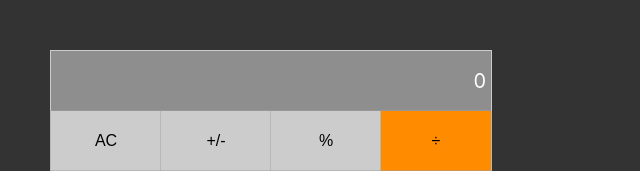
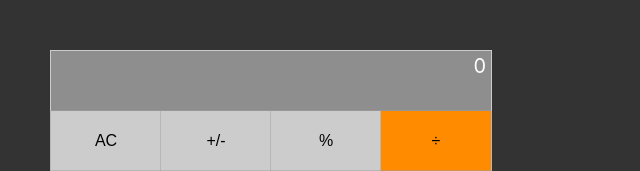
Before and after one commit to everinurmind/Math-Magicians, a React (Create React App) app: page /calculator in a window 1280 px wide. Shown: the top 171 px of the page, without its empty margins (0-640 px from the left). Built offline with nearby package versions, Linux system fonts and the light colour scheme.

Commit message:
Add operation on display

```diff
--- a/src/components/Calculator.js
+++ b/src/components/Calculator.js
@@ -18,6 +18,7 @@ function Calculator() {
   return (
     <div className="calculator">
       <Display value={calculatorState.next || calculatorState.total || '0'} />
+      <Display value={calculatorState.operation || ''} />
       <div className="keypad">
         <div className="row">
           <button type="button" className="key" onClick={() => handleClick('AC')}>AC</button>
```
